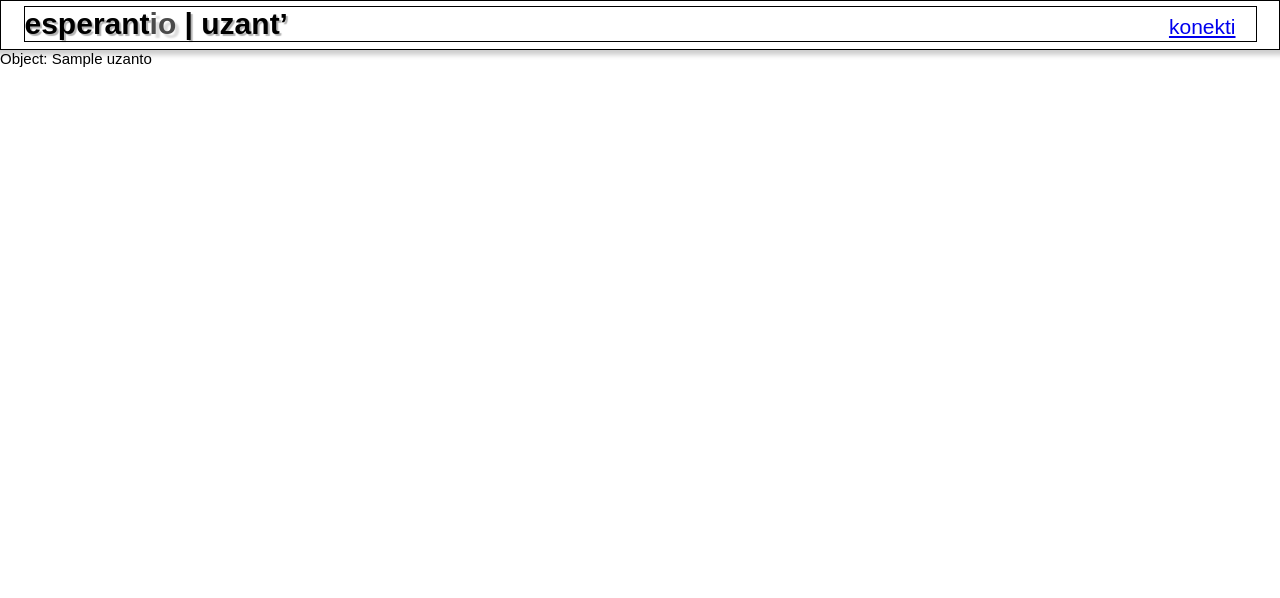
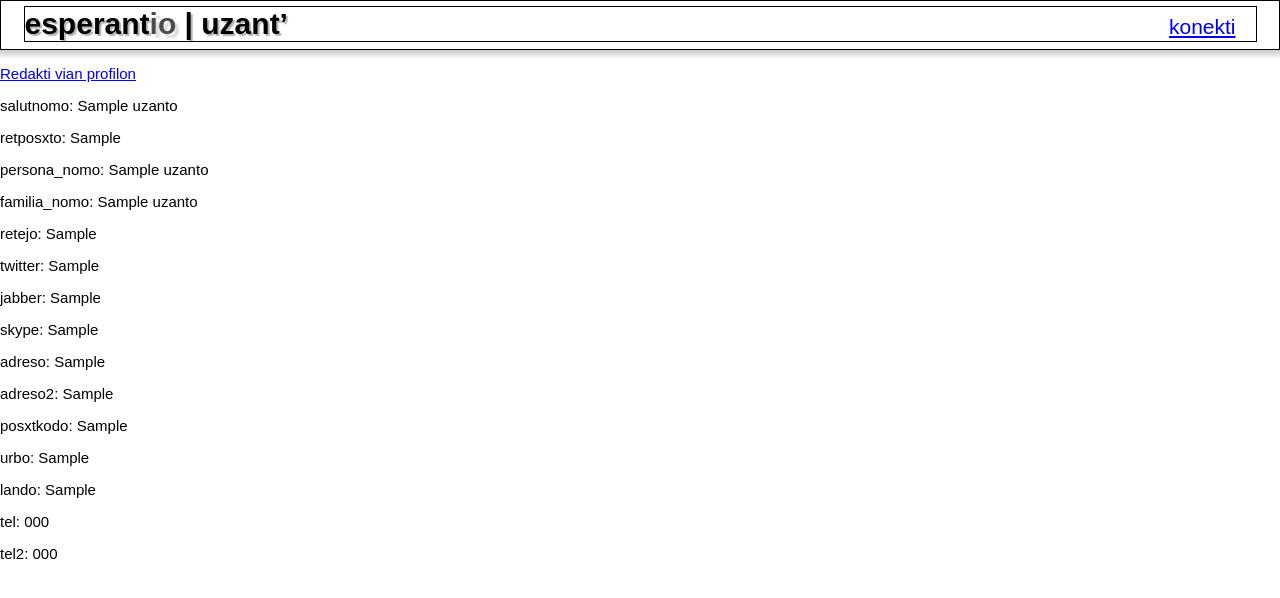
Before and after one commit to batisteo/esperantio, a Django app: template uzantoj/templates/uzantoj/uzanto_detail.html in a window 1280 px wide. Shown: the top 598 px of the page. Run offline with Django 3.2, Linux system fonts and the light colour scheme; the template is opened without the code that fills it: values that come from a table or form of the project are taken from there, others are empty; tables that the repository leaves empty hold one stand-in row (values such as "Sample post").

Commit message:
Uzanta pago.

```diff
--- a/esperantio/templates/registration/login.html
+++ b/esperantio/templates/registration/login.html
@@ -16,4 +16,5 @@
         {% csrf_token %}
 
         </form>
+        <p><a href="{% url 'uzanto_create' %}">{% trans "Nova sur Esperant.io?" %}</a></p>
     {% endblock content %}
--- a/uzantoj/templates/uzantoj/uzanto_detail.html
+++ b/uzantoj/templates/uzantoj/uzanto_detail.html
@@ -1,5 +1,26 @@
 {% extends 'uzantoj/base_uzanto.html' %}
+{% load i18n %}
 
 {% block content %}
-    Object: {{ object }}
+    <p><a href="{% url 'uzanto_update' %}">{% trans "Redakti vian profilon" %}</a></p>
+
+    <p class="label">{% trans "salutnomo" %}: {{ object.salutnomo }}</p>
+    <p class="label">{% trans "retposxto" %}: {{ object.retposxto }}</p>
+    <p class="label">{% trans "persona_nomo" %}: {{ object.persona_nomo }}</p>
+    <p class="label">{% trans "familia_nomo" %}: {{ object.familia_nomo }}</p>
+    <p class="label">{% trans "retejo" %}: {{ object.retejo }}</p>
+    <p class="label">{% trans "twitter" %}: {{ object.twitter }}</p>
+    <p class="label">{% trans "jabber" %}: {{ object.jabber }}</p>
+    <p class="label">{% trans "skype" %}: {{ object.skype }}</p>
+    <p class="label">{% trans "adreso" %}: {{ object.adreso }}</p>
+    {% if object.adreso2 %}
+        <p class="label">{% trans "adreso2" %}: {{ object.adreso2 }}</p>
+    {% endif %}
+    <p class="label">{% trans "posxtkodo" %}: {{ object.posxtkodo }}</p>
+    <p class="label">{% trans "urbo" %}: {{ object.urbo }}</p>
+    <p class="label">{% trans "lando" %}: {{ object.lando }}</p>
+    <p class="label">{% trans "tel" %}: {{ object.tel }}</p>
+    {% if object.tel2 %}
+        <p class="label">{% trans "tel2" %}: {{ object.tel2 }}</p>
+    {% endif %}
 {% endblock content %}
```
